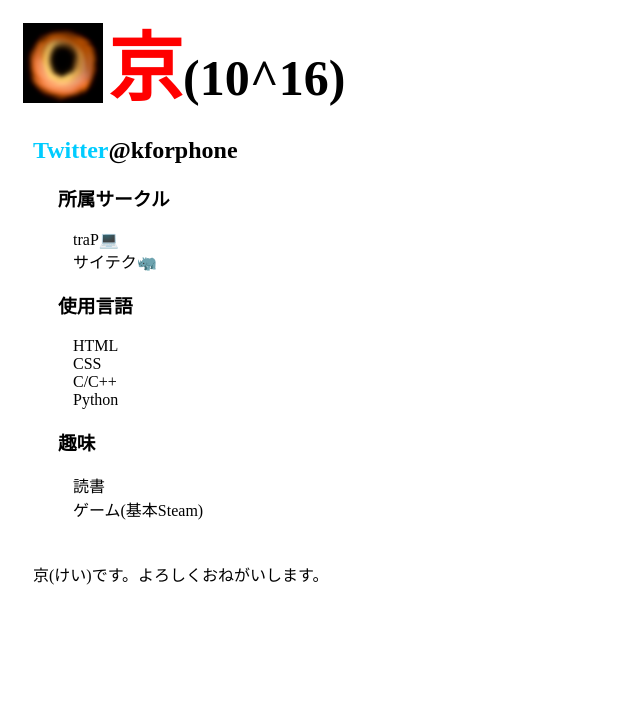
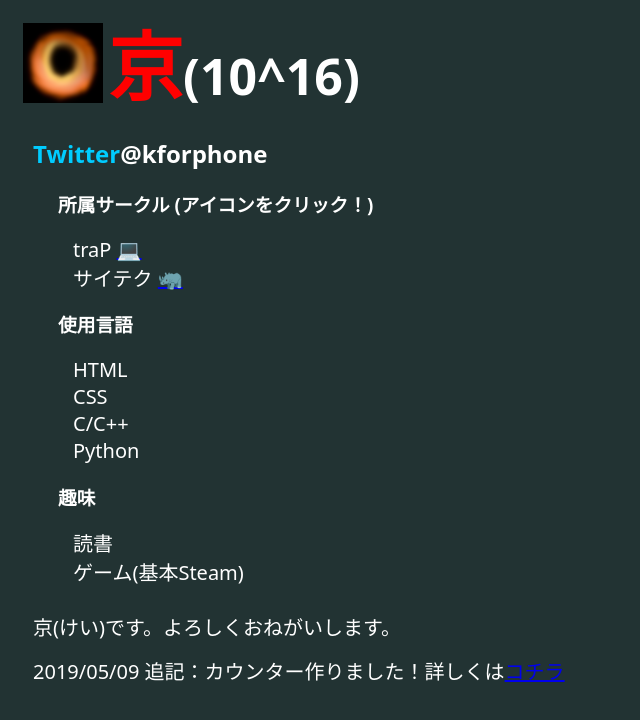
Before and after one commit to K10p16/K10p16.github.io, a plain HTML site: page index.html in a window 1280 px wide. Shown: the whole page, without its empty margins (0-640 px from the left). Drawn offline with Linux system fonts and the light colour scheme.

Commit message:
メインページ修正及びカウンター追加

```diff
--- /dev/null
+++ b/CounterStyle.css
@@ -0,0 +1,17 @@
+h1{
+    text-align: center;
+    font-size:100px;
+    padding-top:50px;
+}
+div{
+    text-align: center;
+}
+p{
+    font-size:50px
+}
+button{
+    width:200px;
+    height:75px;
+    margin-bottom:25px;
+    font-size:30px;
+}
--- a/index.html
+++ b/index.html
@@ -9,10 +9,10 @@
         <img src="icon.png">
         <h1><span class="name">京</span>(10^16)</h1>
         <h2><span class="twitter">Twitter</span>@kforphone</h2>
-        <h3>所属サークル</h3>
+        <h3>所属サークル (アイコンをクリック！)</h3>
         <ul>
-            <li>traP💻</li>
-            <li>サイテク🦏</li>
+            <li>traP <a href="https://trap.jp/">💻</a></li>
+            <li>サイテク <a href="https://tmp.t-scitech.net/">🦏</a></li>
         </ul>
         <h3>使用言語</h3>
         <ul>
@@ -27,5 +27,6 @@
             <li>ゲーム(基本Steam)</li>
         </ul>
         <p>京(けい)です。よろしくおねがいします。</p>
+        <p>2019/05/09 追記：カウンター作りました！詳しくは<a href="clicker.html">コチラ</a></p>
     </body>
 </html>
--- a/stylesheet.css
+++ b/stylesheet.css
@@ -1,3 +1,8 @@
+body{
+    background-color:#233;
+    color:#fff;
+    font-family: system-ui;
+}
 img{
     padding:15px 5px 10px 15px;
     width:80px;
@@ -23,10 +28,13 @@ h3{
     padding-left:50px;
 }
 li{
+    font-size:20px;
     padding-left:25px;
     list-style:none;
 }
 p{
-    padding-top:25px;
+    padding-top:10px;
     padding-left:25px;
+    margin:5px 0px;
+    font-size:20px;
 }
```
Also changed, not shown: clicker.html (added, +21 -0 lines), count.js (added, +11 -0 lines).
